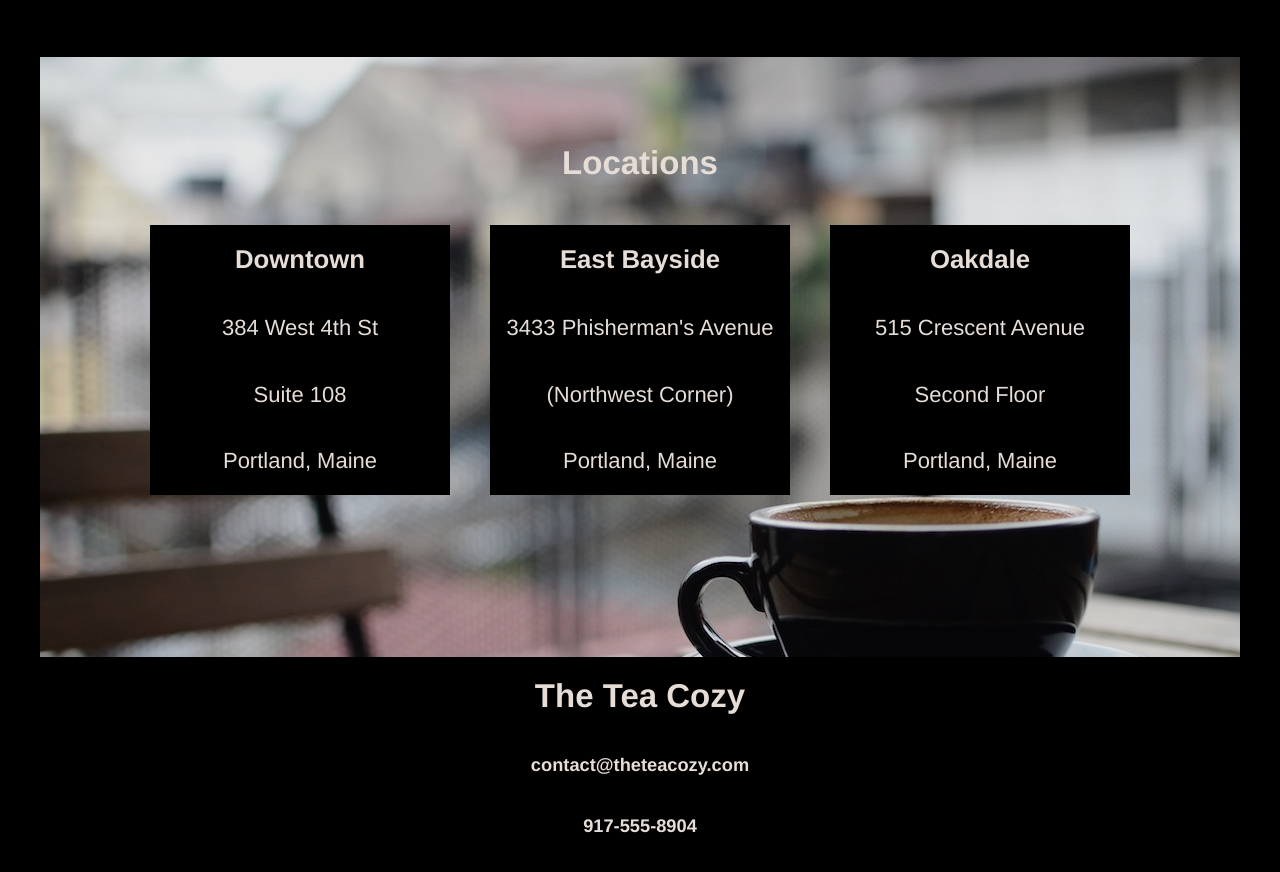
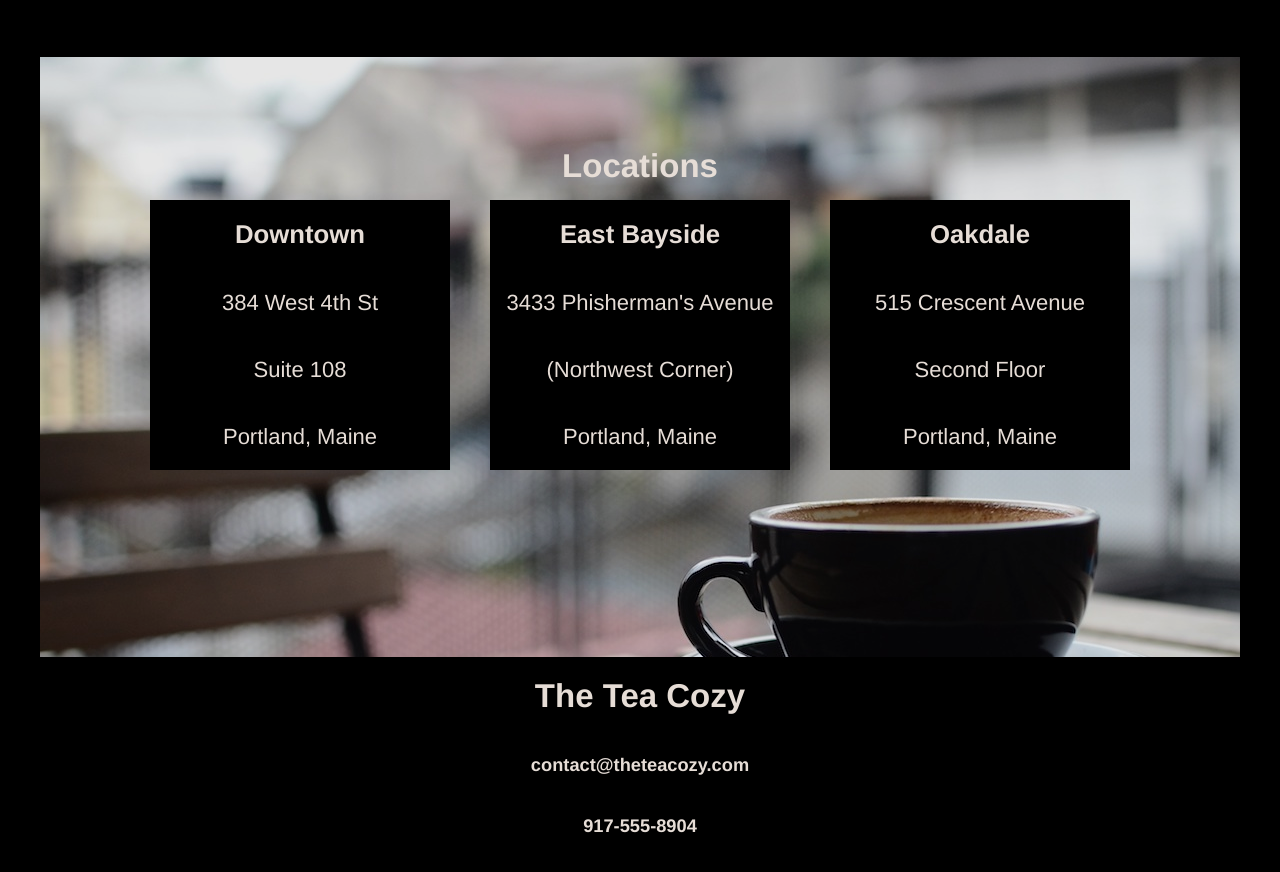
Before and after one commit to drummingjack2/tea-cozy, a plain HTML site: page index.html in a window 1280 px wide. Shown: the part 1399-2271 px from the top of the page. Drawn offline with Linux system fonts and the light colour scheme.

Commit message:
Small spacing changes. Need to add fixed header.

```diff
--- a/resources/css/style.css
+++ b/resources/css/style.css
@@ -92,6 +92,8 @@ a{
 }
 #locations h2{
   padding-top: 60px;
+  margin-bottom: 15px;
+  margin-top: 30px;
 }
 #locations .container{
 justify-content: center;
@@ -106,11 +108,11 @@ justify-content: center;
   width: 300px;
   margin-right: 20px;
   margin-left: 20px;
-  margin-top: 15px;
 }
 .location h3, span{
   /*remove margin to evenly distribute the "space-between"*/
   margin: 0px;
+  opacity: 1;
 }
 
 #contact{
```
